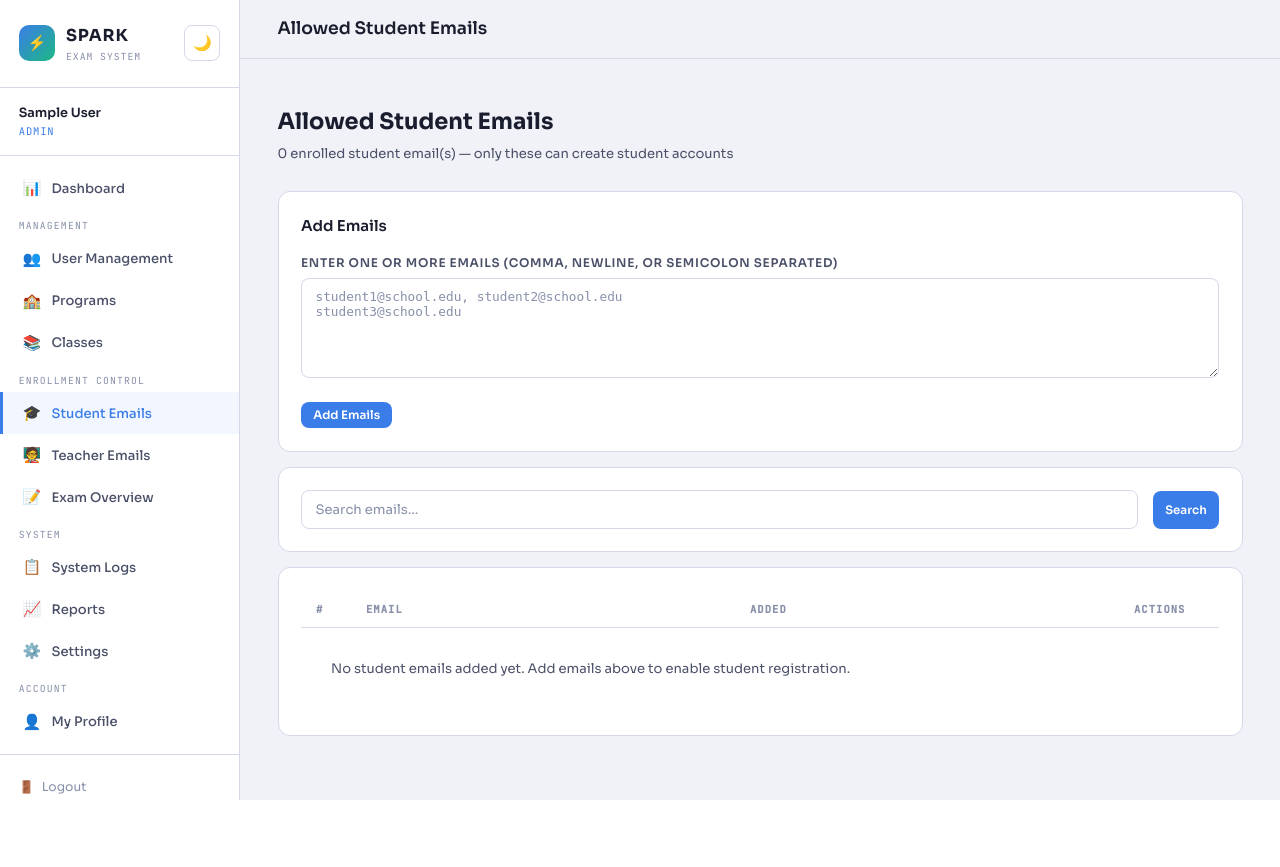
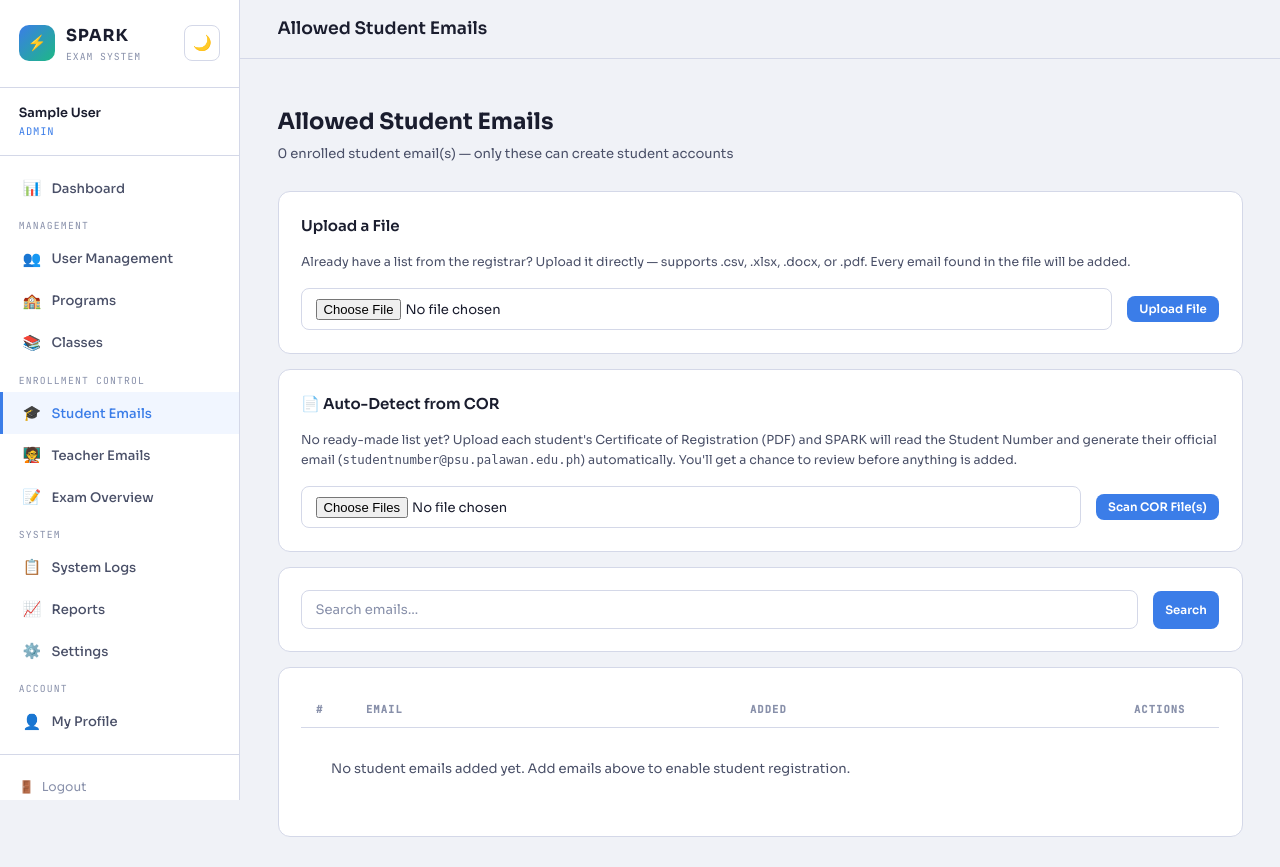
Before and after one commit to paulmendoza123/capss, a Flask app: page /admin/allowed-emails/students in a window 1280 px wide. Before the commit the page ends 800 px from the top, so only its background shows below. Run offline with Flask 3, Linux system fonts and the light colour scheme; the visitor is signed in with stand-in values (Sample User, id 1); data that the repository does not hold is empty.

Commit message:
Add bulk email upload and COR auto-detect for student/teacher whitelist

```diff
--- a/app.py
+++ b/app.py
@@ -5,11 +5,114 @@ import os
 import random
 import string
 import json
+import re
+import csv
+import io
 from functools import wraps
 from datetime import datetime
 
 app = Flask(__name__)
 app.secret_key = 'spark_secret_key_2027'
+
+# ─── Enrollment Control: bulk email import + COR auto-detect helpers ───────
+
+EMAIL_RE = re.compile(r'^[^\s@]+@[^\s@]+\.[^\s@]+$')
+SCHOOL_EMAIL_DOMAIN = 'psu.palawan.edu.ph'
+
+def extract_emails_from_file(file_storage):
+    """Reads an uploaded .csv, .xlsx, .docx, or .pdf file and pulls out every
+    valid-looking email address found anywhere in it — works no matter how
+    the registrar/HR office formats their list (email-only column, or a full
+    roster with names/programs mixed in). Returns a lowercased, de-duplicated
+    list of emails, in first-seen order.
+    """
+    filename = (file_storage.filename or '').lower()
+    found = []
+    seen = set()
+
+    def add_candidate(cell):
+        if cell is None:
+            return
+        text = str(cell).strip().lower()
+        if EMAIL_RE.match(text) and text not in seen:
+            seen.add(text)
+            found.append(text)
+
+    if filename.endswith('.csv'):
+        raw = file_storage.read()
+        try:
+            text = raw.decode('utf-8-sig')
+        except UnicodeDecodeError:
+            text = raw.decode('latin-1')
+        reader = csv.reader(io.StringIO(text))
+        for row in reader:
+            for cell in row:
+                add_candidate(cell)
+
+    elif filename.endswith('.xlsx') or filename.endswith('.xlsm'):
+        import openpyxl
+        wb = openpyxl.load_workbook(file_storage, read_only=True, data_only=True)
+        for ws in wb.worksheets:
+            for row in ws.iter_rows(values_only=True):
+                for cell in row:
+                    add_candidate(cell)
+
+    elif filename.endswith('.docx'):
+        import docx
+        document = docx.Document(file_storage)
+        for para in document.paragraphs:
+            for word in para.text.split():
+                add_candidate(word.strip(',;'))
+        for table in document.tables:
+            for row in table.rows:
+                for cell in row.cells:
+                    add_candidate(cell.text.strip())
+
+    elif filename.endswith('.pdf'):
+        import pdfplumber
+        with pdfplumber.open(file_storage) as pdf:
+            for page in pdf.pages:
+                text = page.extract_text() or ''
+                for word in text.split():
+                    add_candidate(word.strip(',;'))
+
+    else:
+        raise ValueError('Unsupported file type. Please upload a .csv, .xlsx, .docx, or .pdf file.')
+
+    return found
+
+def parse_cor_pdf(file_storage):
+    """Reads a Certificate of Registration (COR) PDF — which does NOT print an
+    email address — and extracts the student's info from its known layout,
+    then generates the official school email from the student number using
+    the confirmed institutional pattern: digits-only(student no) + '@psu.palawan.edu.ph'.
+    Returns a dict, or None if the expected fields couldn't be found (so the
+    caller can flag it for manual review instead of guessing).
+    """
+    import pdfplumber
+    with pdfplumber.open(file_storage) as pdf:
+        text = '\n'.join((p.extract_text() or '') for p in pdf.pages)
+
+    student_no_m = re.search(r'Student No:\s*([\d\-]+)', text)
+    name_m       = re.search(r'Name:\s*(.+?)\s*Program:', text)
+    program_m    = re.search(r'Program:\s*(.+?)\s*Curriculum:', text)
+    year_m       = re.search(r'Year Level:\s*([A-Za-z ]+?)(?:\n|$)', text)
+
+    if not student_no_m or not name_m:
+        return None
+
+    student_no = student_no_m.group(1).strip()
+    digits_only = re.sub(r'\D', '', student_no)
+    if not digits_only:
+        return None
+
+    return {
+        'student_no': student_no,
+        'name': name_m.group(1).strip(),
+        'program': program_m.group(1).strip() if program_m else '',
+        'year_level': year_m.group(1).strip() if year_m else '',
+        'generated_email': f'{digits_only}@{SCHOOL_EMAIL_DOMAIN}',
+    }
 
 # ─── Fill in the Blank helpers ──────────────────────────────────────────────
 # Storage format for a fill_blank question's correct_answer column:
@@ -2848,6 +2951,103 @@ def admin_delete_student_email(email_id):
     flash('Email removed from allowed list.', 'success')
     return redirect(url_for('admin_allowed_students'))
 
+@app.route('/admin/allowed-emails/students/upload', methods=['POST'])
+@role_required('admin')
+def admin_upload_student_emails():
+    """Direct bulk import: use this when the registrar already hands over a
+    ready-made list (Excel/CSV/Word/PDF) that already contains emails."""
+    file = request.files.get('emails_file')
+    if not file or not file.filename:
+        flash('Please choose a file to upload.', 'error')
+        return redirect(url_for('admin_allowed_students'))
+    try:
+        emails = extract_emails_from_file(file)
+    except ValueError as e:
+        flash(str(e), 'error')
+        return redirect(url_for('admin_allowed_students'))
+    except Exception:
+        flash('Could not read that file. Make sure it is a valid .csv, .xlsx, .docx, or .pdf file.', 'error')
+        return redirect(url_for('admin_allowed_students'))
+
+    conn = get_db()
+    added, skipped = 0, 0
+    for email in emails:
+        try:
+            conn.execute('INSERT INTO allowed_student_emails (email) VALUES (?)', (email,))
+            added += 1
+        except Exception:
+            skipped += 1
+    conn.commit()
+    if added:
+        flash(f'Successfully added {added} student email(s) from {file.filename}.', 'success')
+    if skipped:
+        flash(f'{skipped} email(s) were already in the list (skipped).', 'error')
+    if not emails:
+        flash('No valid email addresses were found in that file.', 'error')
+    return redirect(url_for('admin_allowed_students'))
+
+@app.route('/admin/allowed-emails/students/cor-preview', methods=['POST'])
+@role_required('admin')
+def admin_cor_preview():
+    """Step 1 of COR auto-detect: parse one or more uploaded COR PDFs and show
+    a review table (student info + the auto-generated email) BEFORE anything
+    is added to the whitelist, so the admin can catch a bad OCR/parse instead
+    of blindly trusting it."""
+    files = request.files.getlist('cor_files')
+    files = [f for f in files if f and f.filename]
+    if not files:
+        flash('Please choose one or more COR PDF files.', 'error')
+        return redirect(url_for('admin_allowed_students'))
+
+    conn = get_db()
+    already_allowed = {r['email'] for r in conn.execute('SELECT email FROM allowed_student_emails').fetchall()}
+
+    results = []
+    for f in files:
+        if not f.filename.lower().endswith('.pdf'):
+            results.append({'filename': f.filename, 'ok': False, 'reason': 'Not a PDF file'})
+            continue
+        try:
+            info = parse_cor_pdf(f)
+        except Exception:
+            info = None
+        if not info:
+            results.append({'filename': f.filename, 'ok': False,
+                             'reason': "Couldn't find Student No / Name on this file — may be a scanned image or different layout"})
+            continue
+        info['filename'] = f.filename
+        info['ok'] = True
+        info['already_allowed'] = info['generated_email'] in already_allowed
+        results.append(info)
+
+    return render_template('admin/cor_preview.html', results=results)
+
+@app.route('/admin/allowed-emails/students/cor-confirm', methods=['POST'])
+@role_required('admin')
+def admin_cor_confirm():
+    """Step 2 of COR auto-detect: the admin has reviewed the preview table
+    and is now confirming which generated emails should actually be added."""
+    emails = request.form.getlist('confirm_email')
+    conn = get_db()
+    added, skipped = 0, 0
+    for email in emails:
+        email = email.strip().lower()
+        if not email:
+            continue
+        try:
+            conn.execute('INSERT INTO allowed_student_emails (email) VALUES (?)', (email,))
+            added += 1
+        except Exception:
+            skipped += 1
+    conn.commit()
+    if added:
+        flash(f'Successfully added {added} student email(s) from COR upload.', 'success')
+    if skipped:
+        flash(f'{skipped} email(s) were already in the list (skipped).', 'error')
+    if not emails:
+        flash('No emails were selected to add.', 'error')
+    return redirect(url_for('admin_allowed_students'))
+
 @app.route('/admin/allowed-emails/teachers')
 @role_required('admin')
 def admin_allowed_teachers():
@@ -2911,6 +3111,39 @@ def admin_delete_teacher_email(email_id):
     conn.execute('DELETE FROM allowed_teacher_emails WHERE id = ?', (email_id,))
     conn.commit()
     flash('Email removed from allowed list.', 'success')
+    return redirect(url_for('admin_allowed_teachers'))
+
+@app.route('/admin/allowed-emails/teachers/upload', methods=['POST'])
+@role_required('admin')
+def admin_upload_teacher_emails():
+    file = request.files.get('emails_file')
+    if not file or not file.filename:
+        flash('Please choose a file to upload.', 'error')
+        return redirect(url_for('admin_allowed_teachers'))
+    try:
+        emails = extract_emails_from_file(file)
+    except ValueError as e:
+        flash(str(e), 'error')
+        return redirect(url_for('admin_allowed_teachers'))
+    except Exception:
+        flash('Could not read that file. Make sure it is a valid .csv, .xlsx, .docx, or .pdf file.', 'error')
+        return redirect(url_for('admin_allowed_teachers'))
+
+    conn = get_db()
+    added, skipped = 0, 0
+    for email in emails:
+        try:
+            conn.execute('INSERT INTO allowed_teacher_emails (email) VALUES (?)', (email,))
+            added += 1
+        except Exception:
+            skipped += 1
+    conn.commit()
+    if added:
+        flash(f'Successfully added {added} teacher email(s) from {file.filename}.', 'success')
+    if skipped:
+        flash(f'{skipped} email(s) were already in the list (skipped).', 'error')
+    if not emails:
+        flash('No valid email addresses were found in that file.', 'error')
     return redirect(url_for('admin_allowed_teachers'))
 
 # ─── Enhanced Admin Routes ────────────────────────────────────────────────────
--- a/requirements.txt
+++ b/requirements.txt
@@ -1,2 +1,4 @@
 flask>=3.0.0
 python-docx>=1.1.0
+openpyxl>=3.1.0
+pdfplumber>=0.10.0
--- a/templates/admin/allowed_students.html
+++ b/templates/admin/allowed_students.html
@@ -10,18 +10,27 @@
   </div>
 </div>
 
-<!-- Add Emails (single or multiple) -->
+<!-- Upload a ready-made list (registrar export) -->
 <div class="card" style="margin-bottom:1rem">
-  <div class="card-title mb-2">Add Emails</div>
-  <form method="POST" action="{{ url_for('admin_bulk_add_student_emails') }}">
-    <div class="form-group">
-      <label class="form-label">Enter one or more emails (comma, newline, or semicolon separated)</label>
-      <textarea name="emails_bulk" class="form-control" rows="3"
-                placeholder="student1@school.edu, student2@school.edu&#10;student3@school.edu"
-                required
-                style="font-family:monospace;font-size:0.85rem;resize:vertical;text-transform:none !important"></textarea>
-    </div>
-    <button type="submit" class="btn btn-primary btn-sm">Add Emails</button>
+  <div class="card-title mb-2">Upload a File</div>
+  <div class="text-sm text-muted mb-2">Already have a list from the registrar? Upload it directly — supports .csv, .xlsx, .docx, or .pdf. Every email found in the file will be added.</div>
+  <form method="POST" action="{{ url_for('admin_upload_student_emails') }}" enctype="multipart/form-data" class="flex gap-2" style="align-items:center;flex-wrap:wrap">
+    <input type="file" name="emails_file" accept=".csv,.xlsx,.docx,.pdf" required class="form-control" style="flex:1;min-width:220px" />
+    <button type="submit" class="btn btn-primary btn-sm">Upload File</button>
+  </form>
+</div>
+
+<!-- COR auto-detect -->
+<div class="card" style="margin-bottom:1rem">
+  <div class="card-title mb-2">📄 Auto-Detect from COR</div>
+  <div class="text-sm text-muted mb-2">
+    No ready-made list yet? Upload each student's Certificate of Registration (PDF) and SPARK will read the
+    Student Number and generate their official email (<span style="font-family:monospace">studentnumber@psu.palawan.edu.ph</span>) automatically.
+    You'll get a chance to review before anything is added.
+  </div>
+  <form method="POST" action="{{ url_for('admin_cor_preview') }}" enctype="multipart/form-data" class="flex gap-2" style="align-items:center;flex-wrap:wrap">
+    <input type="file" name="cor_files" accept=".pdf" multiple required class="form-control" style="flex:1;min-width:220px" />
+    <button type="submit" class="btn btn-primary btn-sm">Scan COR File(s)</button>
   </form>
 </div>
 
```
Also changed, not shown: templates/admin/allowed_teachers.html (+6 -11 lines), templates/admin/cor_preview.html (added, +70 -0 lines).
